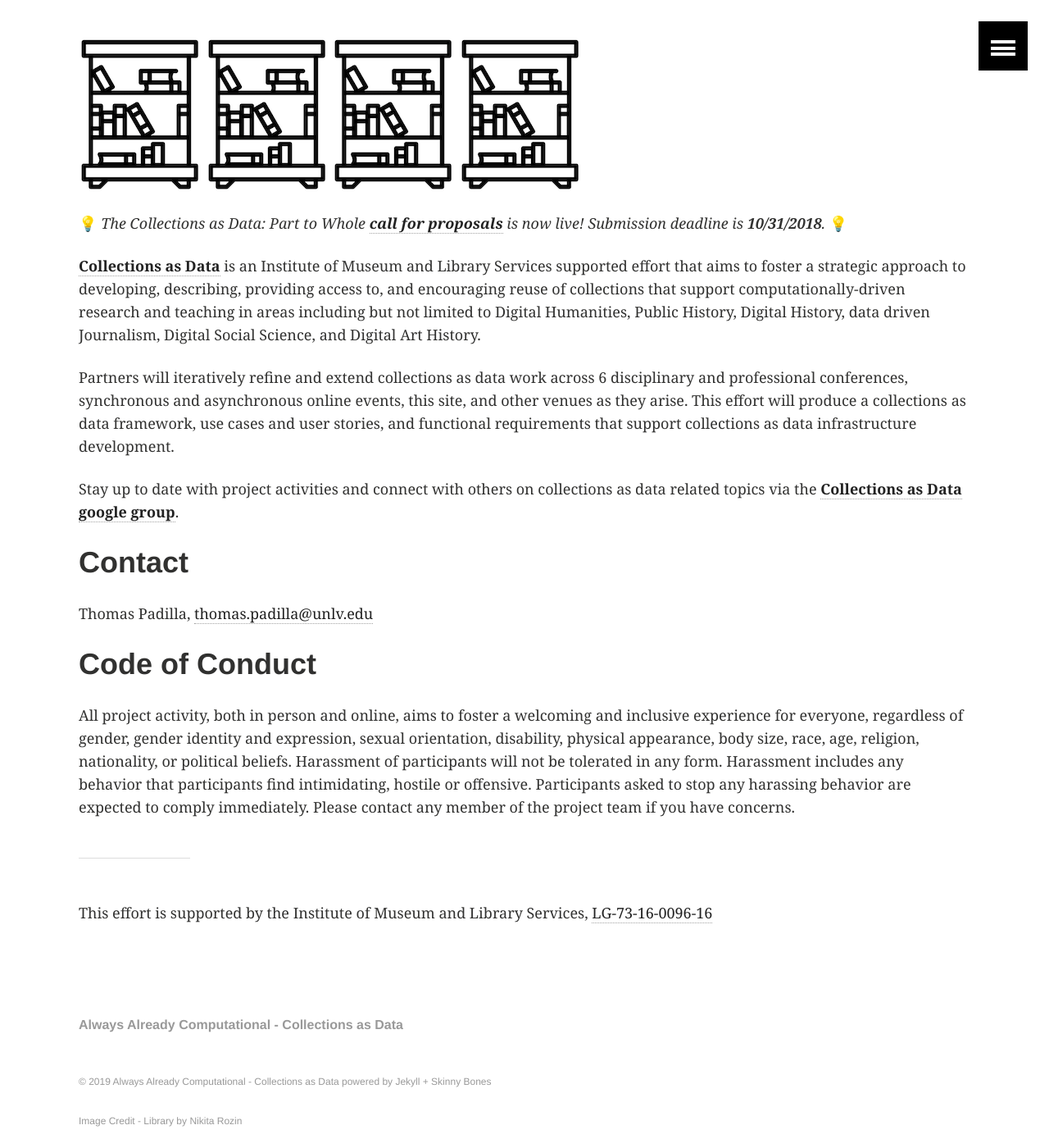
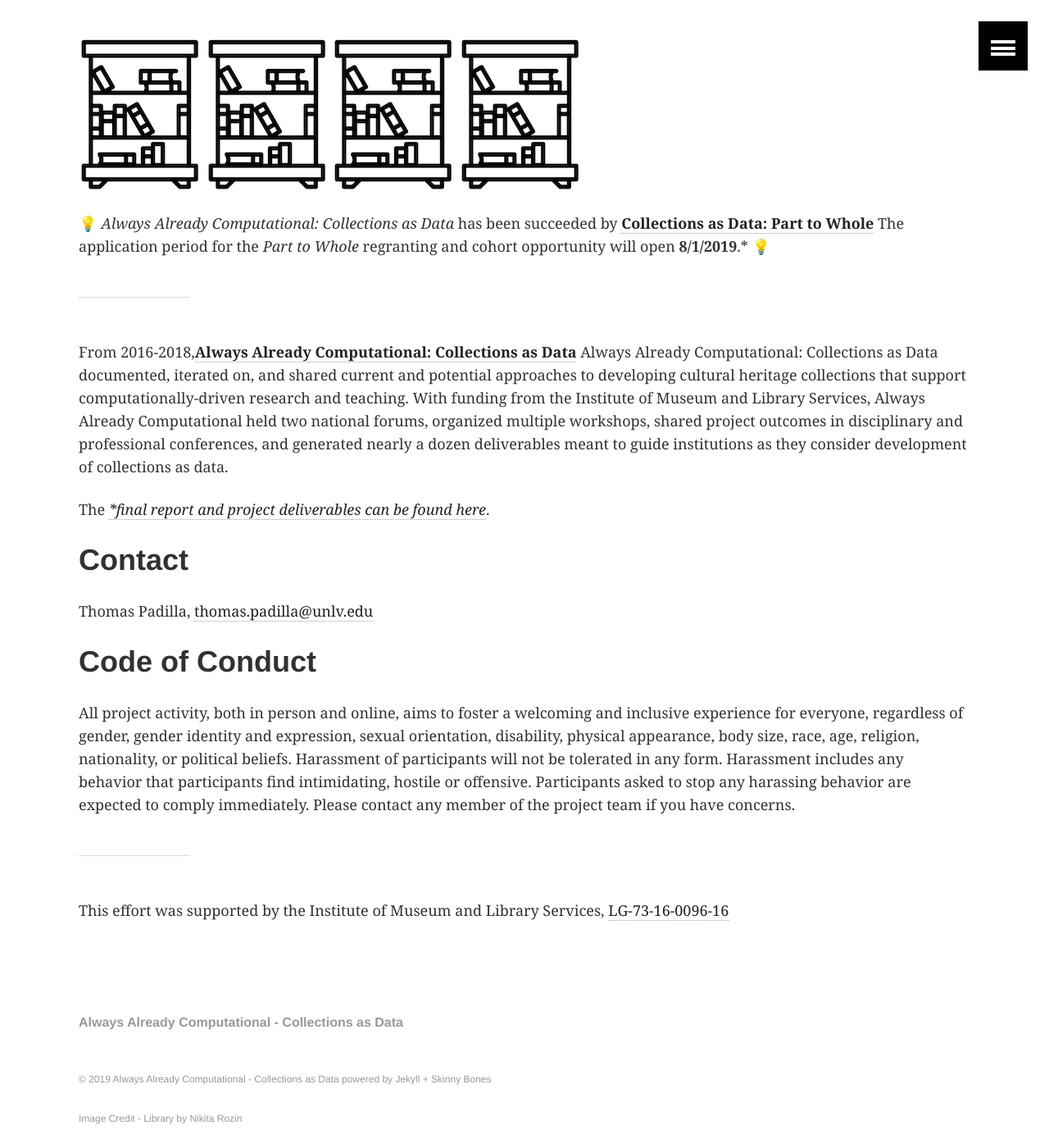
Before and after one commit to collectionsasdata/collectionsasdata.github.io, a Jekyll site: the page built from index.md, in a window 1280 px wide and 1400 px high, scrolled down 240 px. Shown: the whole window at 82% size. Built offline with Jekyll 4.4.1, drawn with Linux system fonts in a browser that asks for light colours.

Commit message:
Update index.md

```diff
--- a/index.md
+++ b/index.md
@@ -5,13 +5,13 @@ title:  "Always Already Computational"
 ---
 ![library](images/library.png) ![library](images/library.png) ![library](images/library.png) ![library](images/library.png)
 
-💡 *The Collections as Data: Part to Whole [**call for proposals**](https://collectionsasdata.github.io/part2whole/cfp/) is now live! Submission deadline is **10/31/2018**.* 💡
+💡 *Always Already Computational: Collections as Data* has been succeeded by [**Collections as Data: Part to Whole**](https://collectionsasdata.github.io/part2whole/) The application period for the *Part to Whole* regranting and cohort opportunity will open **8/1/2019**.* 💡
 
-[**Collections as Data**](https://www.imls.gov/grants/awarded/LG-73-16-0096-16) is an Institute of Museum and Library Services supported effort that aims to foster a strategic approach to developing, describing, providing access to, and encouraging reuse of collections that support computationally-driven research and teaching in areas including but not limited to Digital Humanities, Public History, Digital History, data driven Journalism, Digital Social Science, and Digital Art History.
+---
 
-Partners will iteratively refine and extend collections as data work across 6 disciplinary and professional conferences, synchronous and asynchronous online events, this site, and other venues as they arise. This effort will produce a collections as data framework, use cases and user stories, and functional requirements that support collections as data infrastructure development.
+From 2016-2018,[**Always Already Computational: Collections as Data**](https://www.imls.gov/grants/awarded/LG-73-16-0096-16)  Always Already Computational: Collections as Data documented, iterated on, and shared current and potential approaches to developing cultural heritage collections that support computationally-driven research and teaching. With funding from the Institute of Museum and Library Services, Always Already Computational held two national forums, organized multiple workshops, shared project outcomes in disciplinary and professional conferences, and generated nearly a dozen deliverables meant to guide institutions as they consider development of collections as data.
 
-Stay up to date with project activities and connect with others on collections as data related topics via the [**Collections as Data google group**](https://groups.google.com/forum/#!forum/collectionsasdata).
+The [**final report and project deliverables can be found here*](https://osf.io/mx6uk/wiki/home/).
 
 # Contact
 
@@ -23,4 +23,4 @@ All project activity, both in person and online, aims to foster a welcoming and
 
 
 ---
-This effort is supported by the Institute of Museum and Library Services, [LG-73-16-0096-16](https://www.imls.gov/grants/awarded/LG-73-16-0096-16)
+This effort was supported by the Institute of Museum and Library Services, [LG-73-16-0096-16](https://www.imls.gov/grants/awarded/LG-73-16-0096-16)
```
